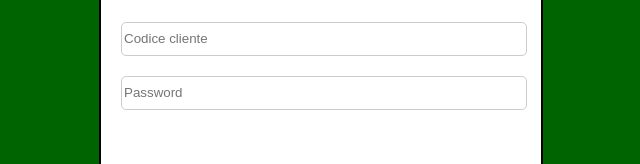
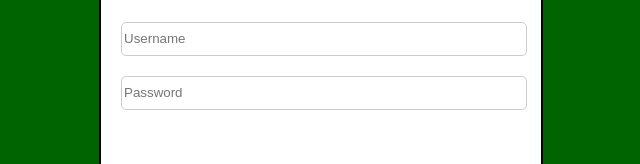
Before and after one commit to b3nj4m1no/dashbrains, a plain HTML site: page login/index.html in a window 1280 px wide. Shown: the part 346-510 px from the top of the page, 319-959 px from the left. Drawn offline with Linux system fonts and the light colour scheme.

Commit message:
Update index.html

```diff
--- a/login/index.html
+++ b/login/index.html
@@ -12,7 +12,7 @@
   <img src="assets/img/logo.png">
   <h2 class="title">Entra su Ecobrains</h2>
   <form id="loginForm">
-    <input type="text" id="username" name="username" placeholder="Codice cliente" required>
+    <input type="text" id="username" name="username" placeholder="Username" required>
     <input type="password" id="password" name="password" placeholder="Password" required>
     <button type="submit" id="loginButton">Login</button>
     <p id="errorMessage" class="hidden">Troppi tentativi errati, benjamin non ti farà passare!</p>
```
